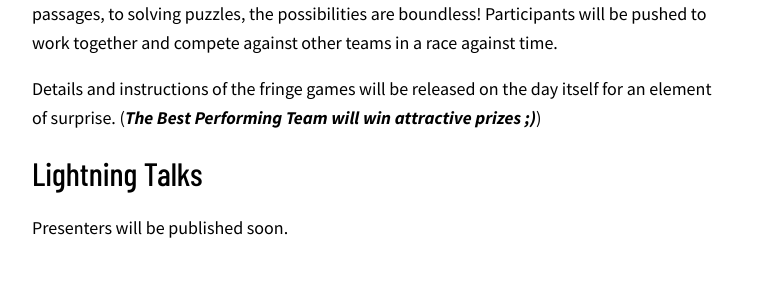
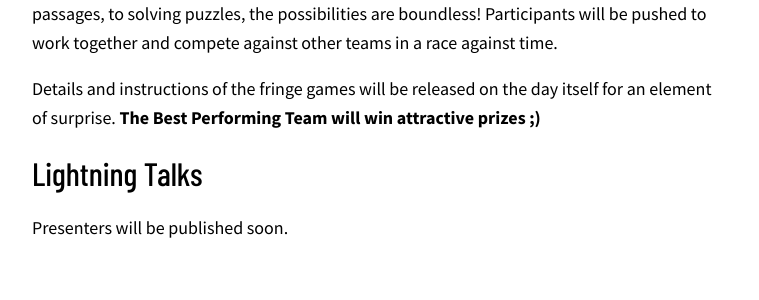
Before and after one commit to buildingblocs/2018, a Jekyll site: the page built from event/index.md, in a window 1280 px wide and 1233 px high. Shown: the part 772-1072 px from the top of the window, without its empty margins (260-1019 px from the left). Built offline with Jekyll 4.4.1, drawn with Linux system fonts in a browser that asks for light colours; some web fonts are replaced; our own code applies the rules of GitHub Pages for plain Markdown files.

Commit message:
Tweak formatting

```diff
--- a/event/index.md
+++ b/event/index.md
@@ -32,8 +32,7 @@ Stay Tuned for more details!!
 We have **8 exciting games** lined up for you in BuildingBloCS 2018- From decoding secret passages, to solving puzzles, the possibilities are boundless!
 Participants will be pushed to work together and compete against other teams in a race against time.
 
-Details and instructions of the fringe games will be released on the day itself for an element of surprise.
-(***The Best Performing Team will win attractive prizes ;)***)
+Details and instructions of the fringe games will be released on the day itself for an element of surprise. **The Best Performing Team will win attractive prizes ;)**
 
 ## Lightning Talks
 
```
Also changed, not shown: pre-event/workshop/index.md (+1 -1 lines).
